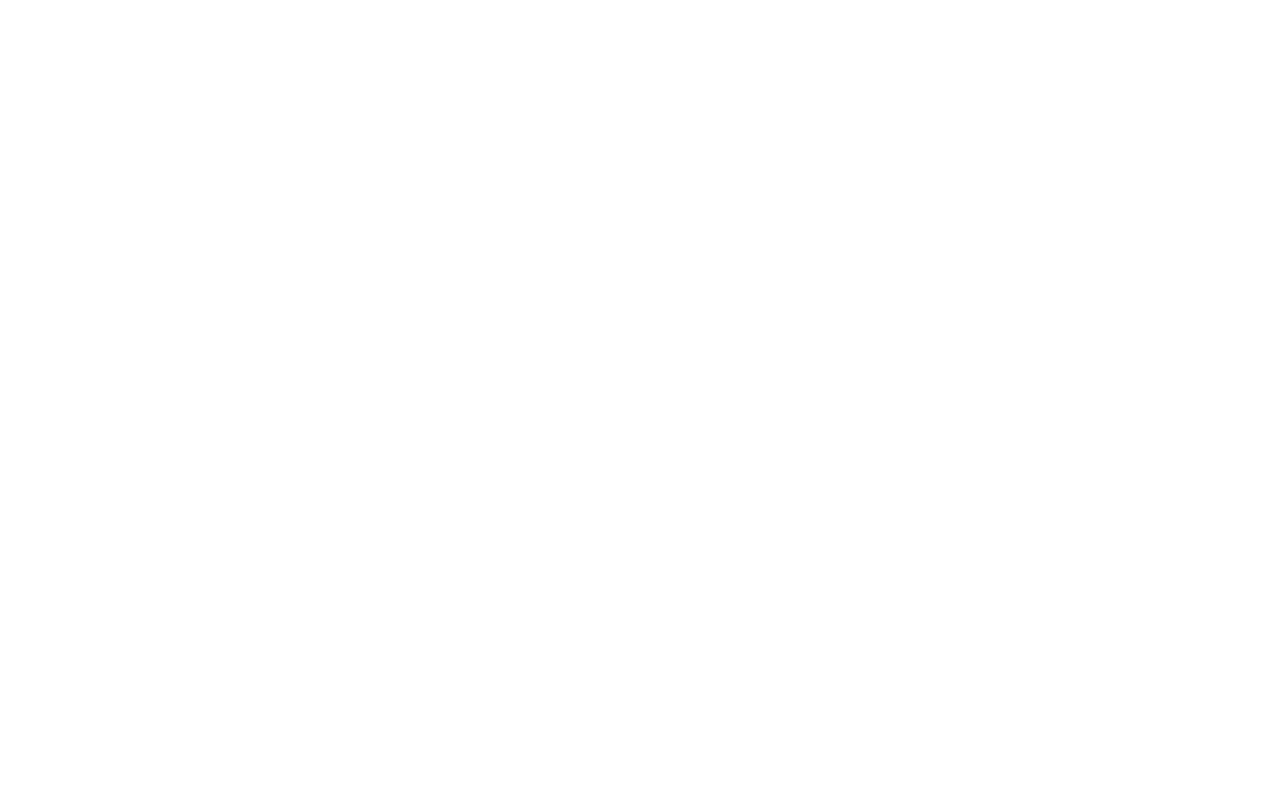
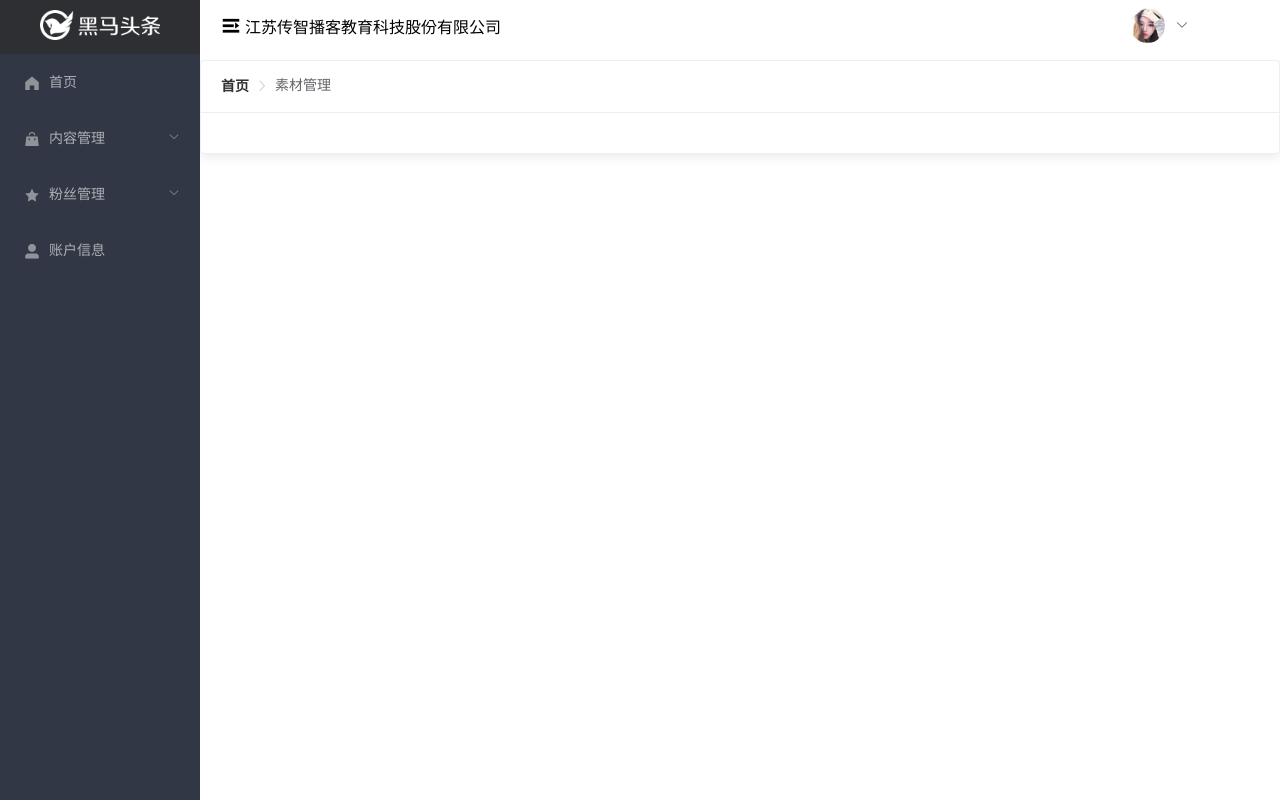
Before and after one commit to Jinxsusu/heimatoutiao2, a Vue app: page /#/home/material in a window 1280 px wide. Built offline with nearby package versions, Linux system fonts and the light colour scheme; no server answers; sample sign-in values are in the browser's storage.

Commit message:
素材列表-新建页面-挂载路由

```diff
--- a/src/router.js
+++ b/src/router.js
@@ -25,6 +25,10 @@ export default new Router({
     {
       path: 'comment',
       component: () => import('./views/comment/index.vue')
+    },
+    {
+      path: 'material',
+      component: () => import('./views/material/index.vue')
     }
     ]
   }
--- /dev/null
+++ b/src/views/material/index.vue
@@ -0,0 +1,19 @@
+<template>
+  <el-card>
+      <bread-crumb slot="header">
+      <template slot="title">
+          素材管理
+      </template>
+      </bread-crumb>
+  </el-card>
+</template>
+
+<script>
+export default {
+
+}
+</script>
+
+<style>
+
+</style>
```
